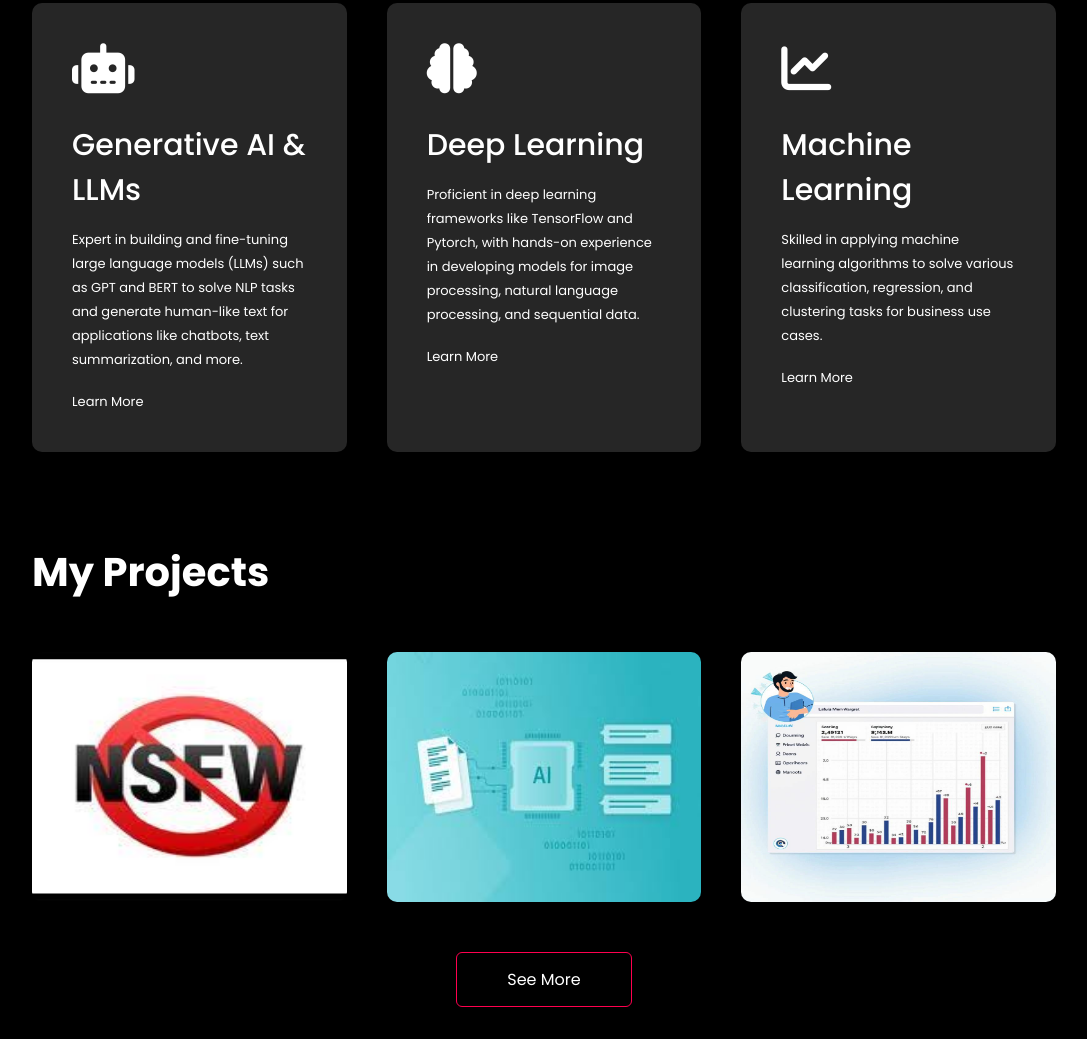
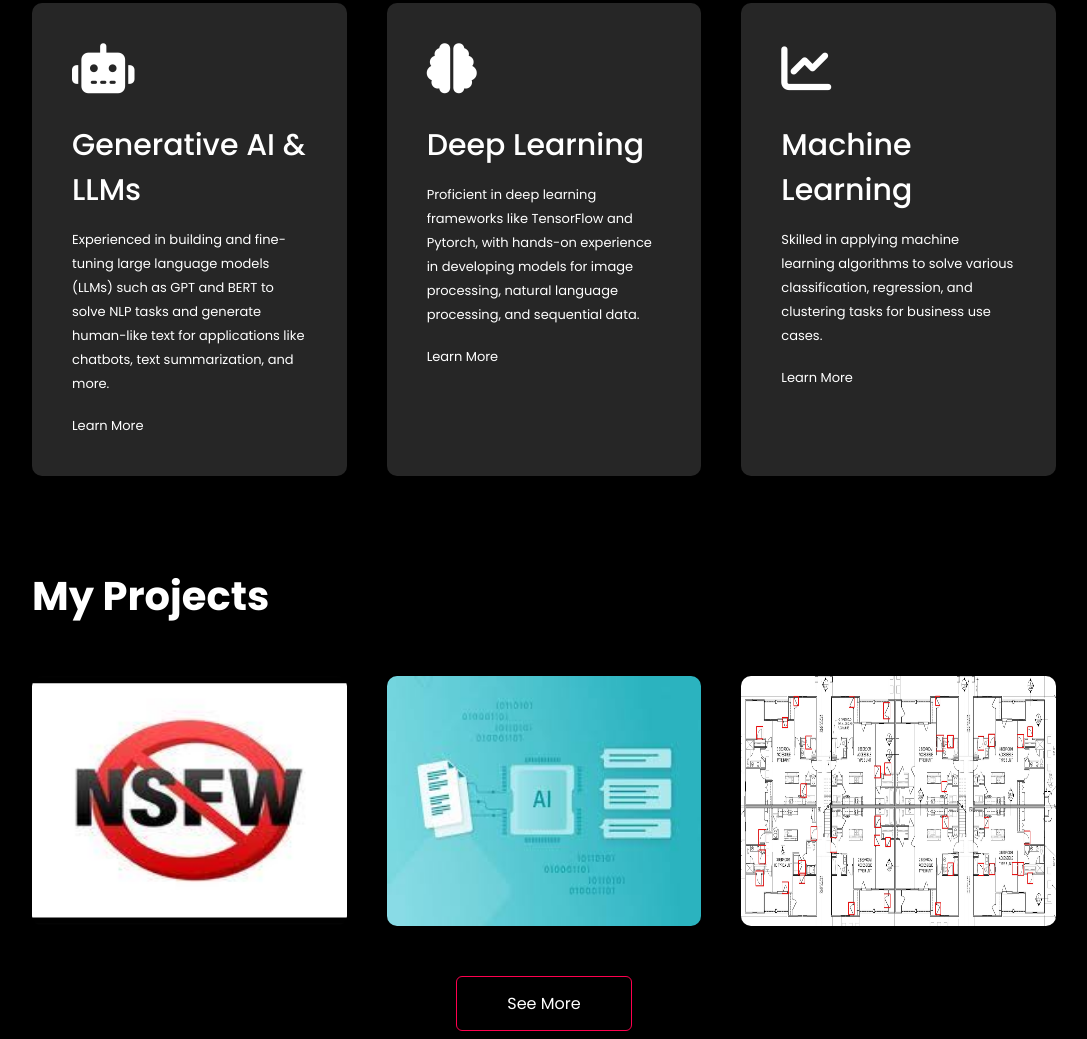
Before and after one commit to Urvil-Panchal/portfolio, a plain HTML site: page index.html in a window 1280 px wide. Shown: the part 1719-2758 px from the top of the page, without its empty margins (96-1183 px from the left). Drawn offline with Linux system fonts and the light colour scheme; a web font is replaced by a local one.

Commit message:
Projects Added

```diff
--- a/index.html
+++ b/index.html
@@ -94,7 +94,7 @@
                 <div>
                     <i class="fas fa-robot"></i>
                     <h2>Generative AI & LLMs</h2>
-                    <p class="sub-services">Expert in building and fine-tuning large language models (LLMs) such as GPT and BERT to solve NLP tasks and generate human-like text for applications like chatbots, text summarization, and more.</p>
+                    <p class="sub-services">Experienced in building and fine-tuning large language models (LLMs) such as GPT and BERT to solve NLP tasks and generate human-like text for applications like chatbots, text summarization, and more.</p>
                     <a href="https://www.linkedin.com/in/urvil-panchal-138144198/">Learn More</a>
                 </div>
                 <div>
@@ -121,7 +121,7 @@
             <h1 class="sub-title sub-pro">My Projects</h1>
             <div class="work-list">
                 <div class="work">
-                    <img src="images/NSFW.jpg" alt="work-1" height="250px">
+                    <img src="images/NSFW.jpg" alt="NSFW.jpg" height="250px">
                     <div class="layer">
                         <h3>NSFW Detection System</h3>
                         <p>
@@ -131,7 +131,7 @@
                     </div>
                 </div>
                 <div class="work">
-                    <img src="images/RAG_Doc.jpg" alt="work-2" height="250px">
+                    <img src="images/RAG_Doc.jpg" alt="RAG_Doc.jpg" height="250px">
                     <div class="layer">
                         <h3>Document Summarizer</h3>
                         <p>
@@ -141,11 +141,11 @@
                     </div>
                 </div>
                 <div class="work">
-                    <img src="images/employee-churn-prediction.jpg" alt="work-3" height="250px">
+                    <img src="images\Door_Detection.jpg" alt="Door_Detection.jpg" height="250px">
                     <div class="layer">
-                        <h3>Employee Churn Predictor</h3>
+                        <h3>Door Detection</h3>
                         <p>
-                            Built predictive models using XGBClassifier with an 87.3% accuracy to forecast employee churn. Expertise demonstrated in data science tools such as Python, Machine Learning, and MongoDB for model deployment.
+                            Developed a door detection system for floor-plan images by annotating over 8,000 doors, fine-tuning Facebook's DeTr model on custom data.
                         </p>
                         <a href="https://github.com/Urvil-Panchal"><i class="fa-solid fa-up-right-from-square"></i></a>
                     </div>
```
